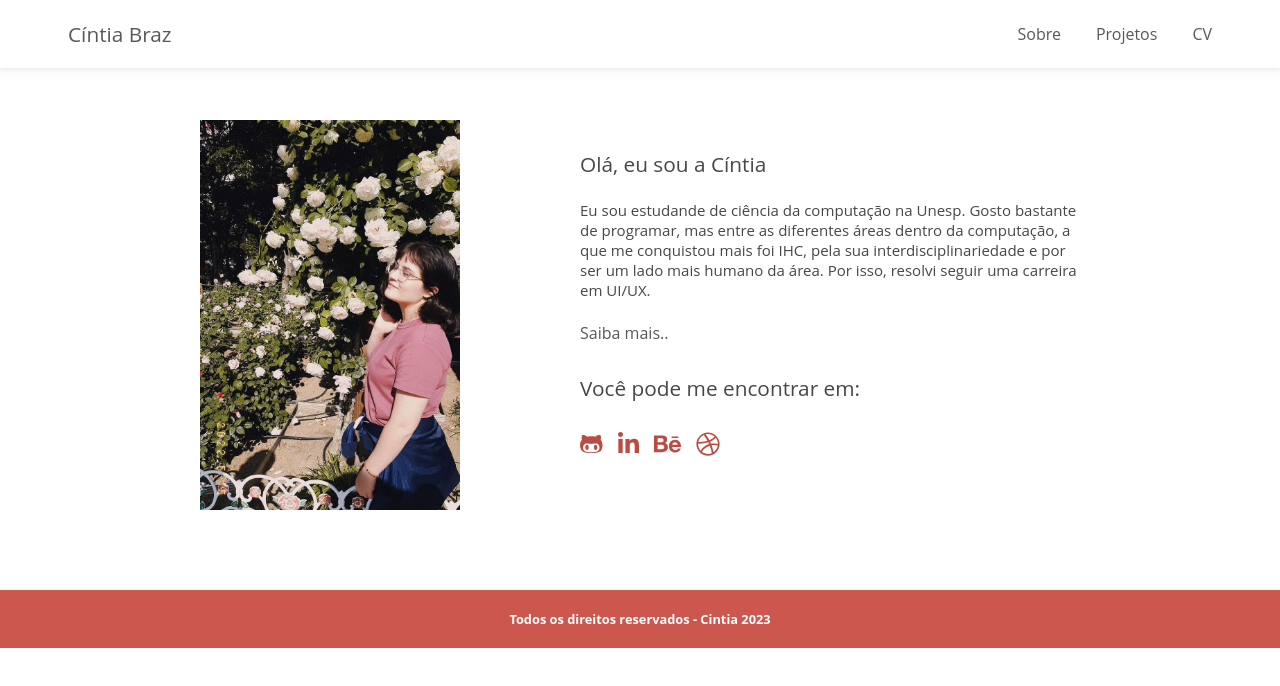
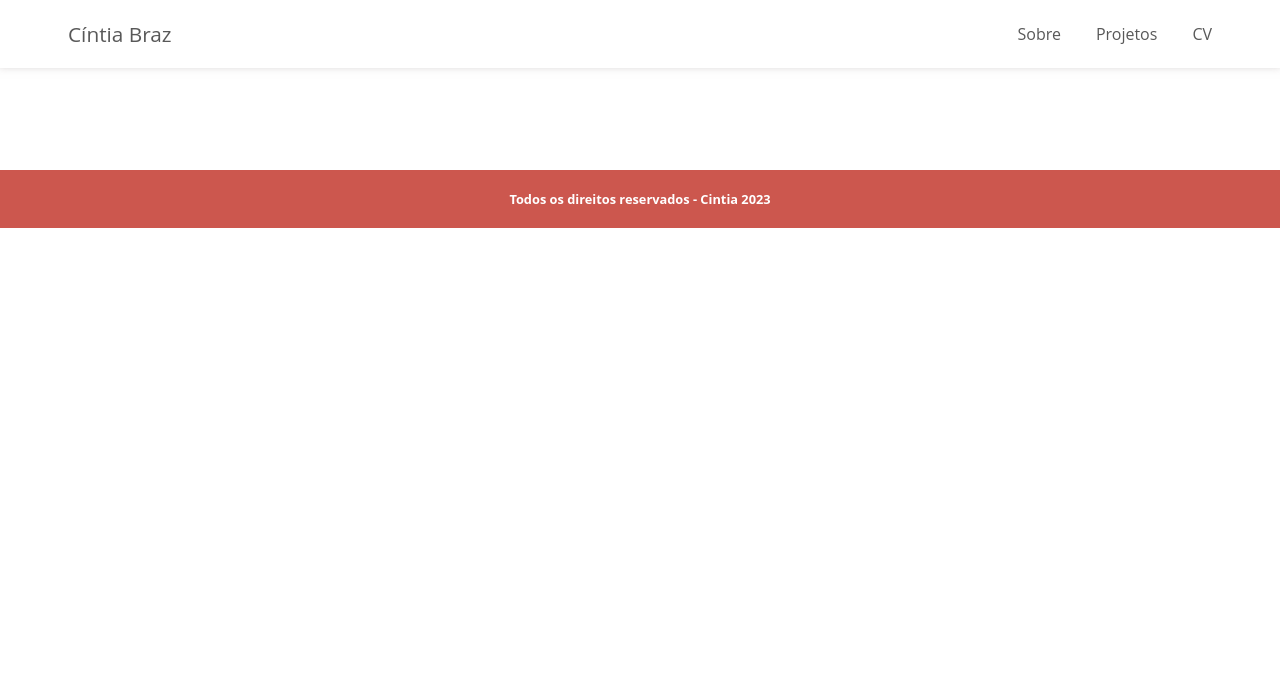
Before and after one commit to Lunatc/portfolio, a React (Create React App) app: page / in a window 1280 px wide. Shown: the top 686 px of the page. Built offline with nearby package versions, Linux system fonts and the light colour scheme.

Commit message:
Change text

```diff
--- a/package.json
+++ b/package.json
@@ -1,7 +1,7 @@
 {
   "name": "portfolio",
   "version": "0.1.0",
-  "homepage": "https://lunatc.github.io/",
+  "homepage": "https://lunatc.github.io/portfolio",
   "private": true,
   "dependencies": {
     "@fortawesome/fontawesome-svg-core": "^6.2.1",
--- a/src/App.js
+++ b/src/App.js
@@ -12,7 +12,7 @@ function App() {
     <Header/>
     <div className="content">
         <Switch>
-          <Route path='/' exact>
+          <Route path='/portfolio/' exact>
             <Main/>
           </Route>
           <Route path='/about'>
```
Also changed, not shown: 7 other files (tests, documents, lock files or other folders).
